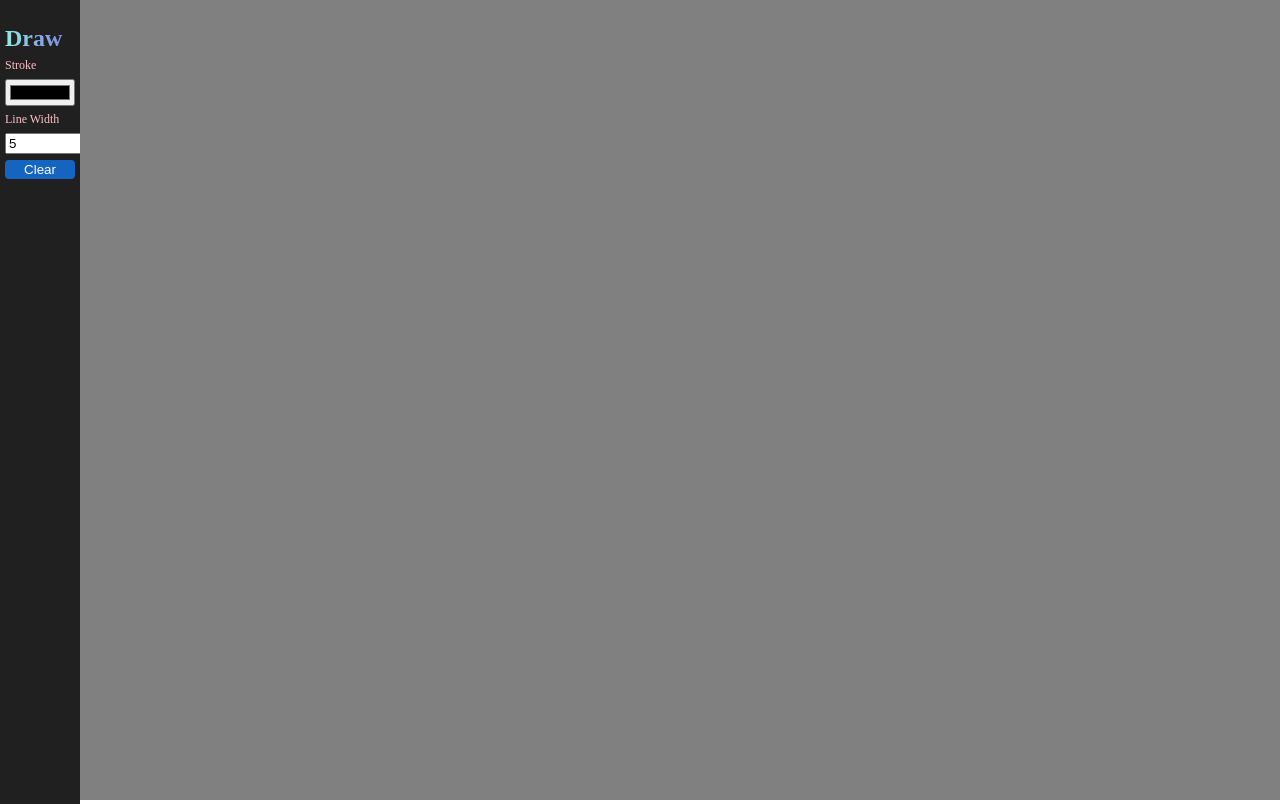
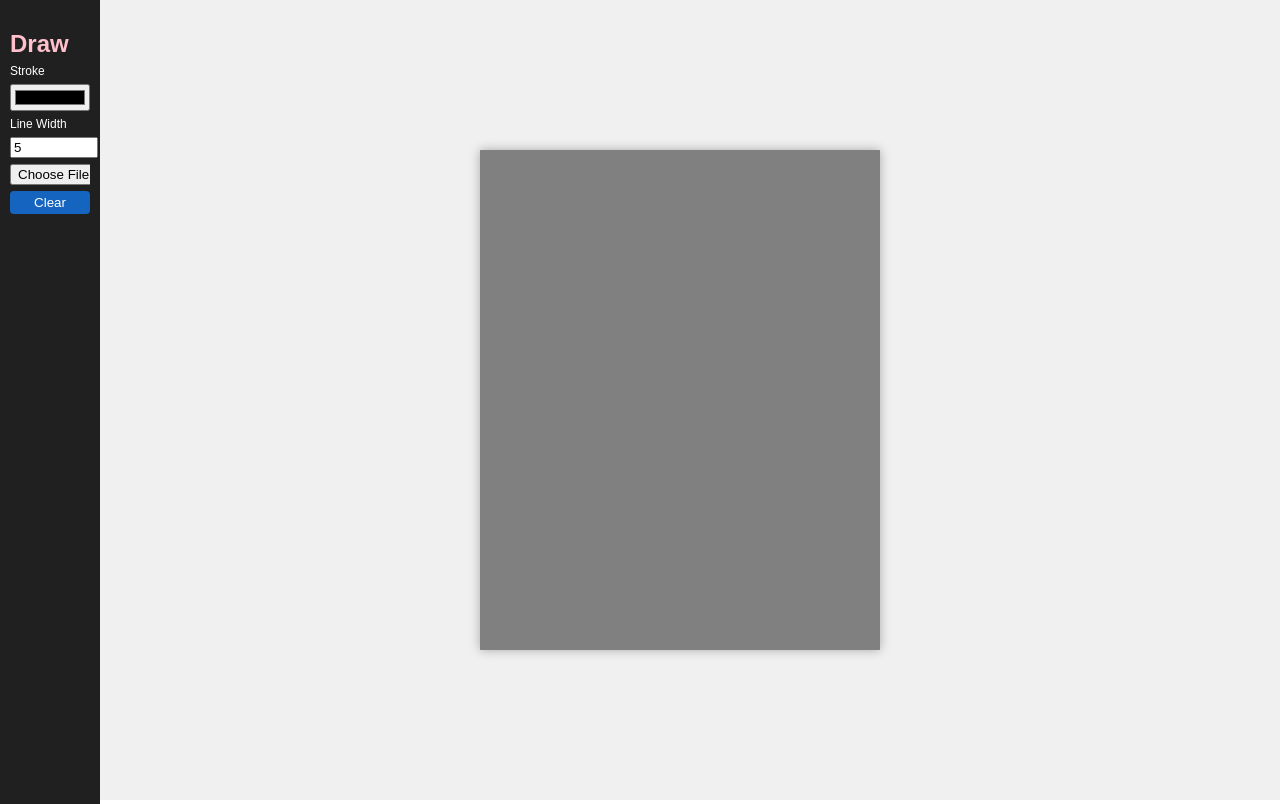
Before and after one commit to GinaElbanna/Journal, a plain HTML site: page index.html in a window 1280 px wide. Drawn offline with Linux system fonts and the light colour scheme.

Commit message:
6/10/2025

```diff
--- a/canvas.js
+++ b/canvas.js
@@ -2,11 +2,12 @@ const canvas = document.getElementById('page');
 const toolbar = document.getElementById('toolbar');
 const ctx = canvas.getContext('2d');
 
+const getCanvasOffset = () => canvas.getBoundingClientRect();
 const canvasOffsetX = canvas.offsetLeft;
 const canvasOffsetY = canvas.offsetTop;
 
-canvas.width = window.innerWidth - canvasOffsetX;
-canvas.height = window.innerHeight - canvasOffsetY;
+canvas.width = 400;
+canvas.height = 500;
 
 let isPainting = false;
 let lineWidth = 5;
@@ -31,22 +32,23 @@ toolbar.addEventListener('change', e =>{
 });
 
 const draw = (e) => {
-    if(!isPainting) {
-        return;
-    }
+    if (!isPainting) return;
+
+    const { left, top } = getCanvasOffset();
 
     ctx.lineWidth = lineWidth;
     ctx.lineCap = 'round';
-
-    ctx.lineTo(e.clientX - canvasOffsetX, e.clientY);
+    ctx.lineTo(e.clientX - left, e.clientY - top);
     ctx.stroke();
-}
-
+};
 
 canvas.addEventListener('mousedown', (e) => {
     isPainting = true;
-    startX = e.clientX;
-    startY = e.clientY;
+    const { left, top } = getCanvasOffset();
+    startX = e.clientX - left;
+    startY = e.clientY - top;
+    ctx.beginPath();
+    ctx.moveTo(startX, startY);
 });
 
 canvas.addEventListener('mouseup', e => {
@@ -56,3 +58,12 @@ canvas.addEventListener('mouseup', e => {
 });
 
 canvas.addEventListener('mousemove', draw);
+
+
+
+document.getElementById('imageUpload').addEventListener('change', (e) => {
+    const file = e.target.files[0];
+    const img = new Image();
+    img.onload = () => ctx.drawImage(img, 0, 0, canvas.width, canvas.height);
+    img.src = URL.createObjectURL(file);
+});
--- a/index.html
+++ b/index.html
@@ -16,12 +16,13 @@
             <input id="stroke" name='stroke' type="color">
             <label for="lineWidth">Line Width</label>
             <input id="lineWidth" name='lineWidth' type="number" value="5">
+            <input type="file" id="imageUpload">
             <button id="clear">Clear</button>
         </div>
-        <div class="page">
+    </section>
+            <div class="page">
             <canvas id="page"></canvas>
         </div>
-    </section>
     <script src="canvas.js"></script>
 </body>
 </html>
--- a/style.css
+++ b/style.css
@@ -1,54 +1,63 @@
 body {
     margin: 0;
     padding: 0;
-    height: 100%;
+    height: 100vh;
     overflow: hidden;
+    display: flex;
     color: pink;
-    }
-
-h1{
-    background: #7f7fd5;
-    background: -webkit-linear-gradient(to right, #91eae4, #86abe7, #7f7fd5);
-    background: linear-gradient(to right, #91eae4, #86abe7, #7f7fd5);
-    background-clip: text;
-    -webkit-background-clip: text;
-    -webkit-text-fill-color: transparent;
+    font-family: sans-serif;
 }
 
-.container {
-    height: 100%;
+/* Toolbar on the left, fixed and full height */
+#toolbar {
+    position: fixed;
+    left: 0;
+    top: 0;
+    height: 100vh;
     display: flex;
-
+    flex-direction: column;
+    padding: 10px;
+    width: 80px;
+    background-color: #202020;
+    z-index: 1;
 }
 
-canvas{
-    background-color: grey;
-}
-
-#toolbar {
-    display: flex;
-    flex-direction: column;
-    padding: 5px;
-    width: 70px;
-    background-color: #202020;
-}
-
-#toolbar *{
+#toolbar * {
     margin-bottom: 6px;
 }
 
-#toolbar label{
+#toolbar label {
     font-size: 12px;
+    color: white;
 }
 
-#toolbar input{
+#toolbar input {
     width: 100%;
 }
 
-#toolbar button{
+#toolbar button {
     background-color: #1565c0;
     border: none;
     border-radius: 4px;
     color: white;
-    padding: 2px;
+    padding: 4px;
 }
+
+/* Center the canvas */
+.page {
+    margin-left: 80px; /* offset for toolbar */
+    width: calc(100vw - 80px);
+    height: 100vh;
+    display: flex;
+    align-items: center;
+    justify-content: center;
+    background-color: #f0f0f0;
+}
+
+/* Canvas styling */
+canvas {
+    background-color: grey;
+    width: 400px;
+    height: 500px;
+    box-shadow: 0 0 10px rgba(0,0,0,0.3);
+}
```
